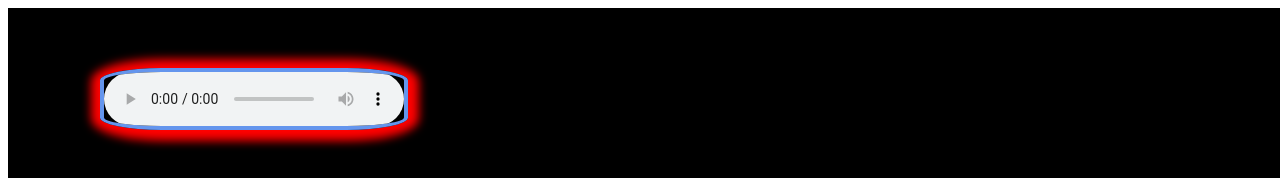
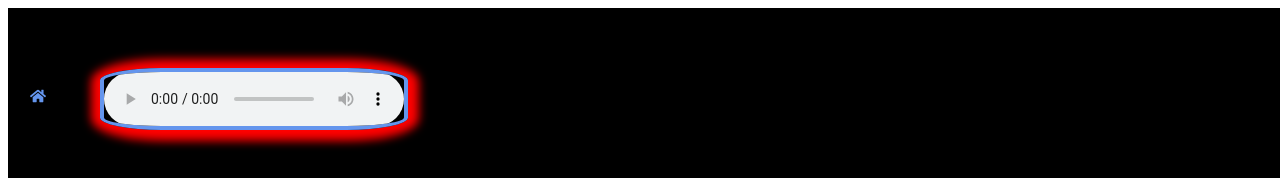
Before and after one commit to 21stChrom/practice-projects, a React (Create React App) app: page / in a window 1280 px wide. Shown: the top 178 px of the page. Built offline with nearby package versions, Linux system fonts and the light colour scheme.

Commit message:
2 files modified

```diff
--- a/src/App.js
+++ b/src/App.js
@@ -15,7 +15,7 @@ import React from "react";
 
             <div>
               <div id={"space"} />
-          <div className=""><FaHome className="home"/></div>
+          <div className="abcme"><FaHome className="home"/></div>
 
             </div>
 
--- a/src/style.css
+++ b/src/style.css
@@ -13,6 +13,10 @@ h1, p {
   animation-duration: 3s;
   transform-origin:  50% 50%;
   transform: ;
+}
+.abcme{
+  margin-left: 22px;
+  color: cornflowerblue;
 }
 audio{
   margin-left: 5.75rem;
```
